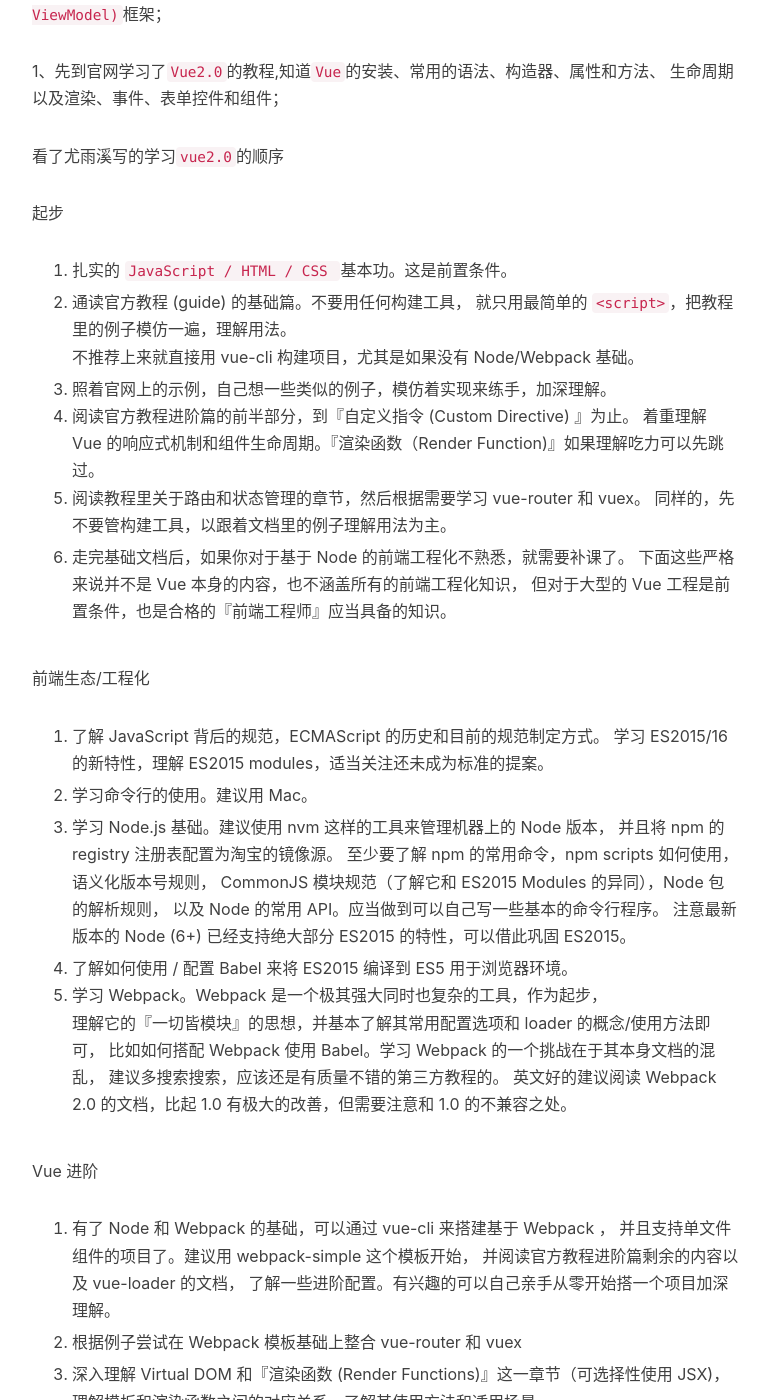
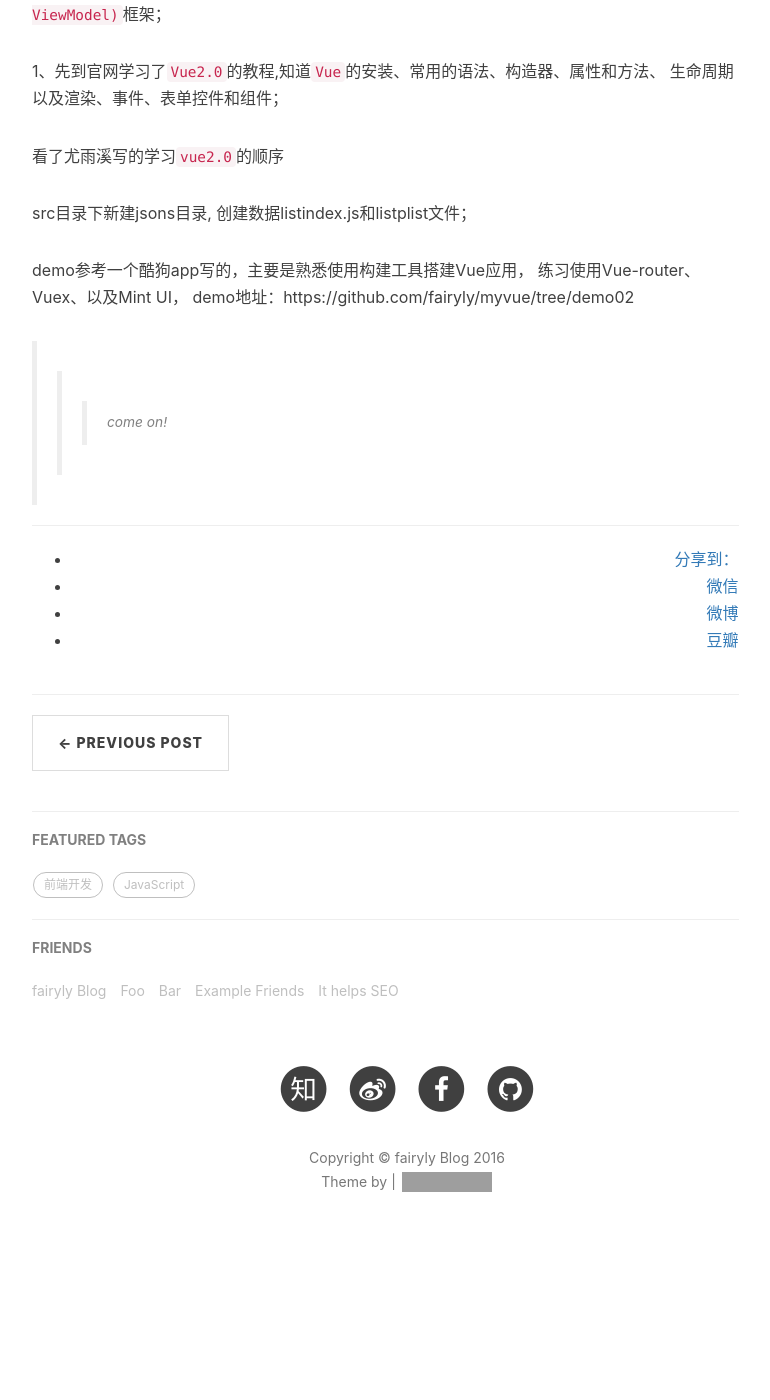
Before and after one commit to fairyly/myblog, a Jekyll site: the page built from _posts/2016-11-29-Vue-app-dev.markdown, in a window 1280 px wide and 1400 px high, scrolled down 954 px. Shown: the whole window, without its empty margins (233-1003 px from the left). Built offline with Jekyll 4.4.1, drawn with Linux system fonts in a browser that asks for light colours; nearby versions of some CDN libraries; comment, search, counter and statistics services are not loaded; after the commit the page ends 2240 px from its top, so only the background shows below that; some of the changed text lies outside the part shown; grey boxes are pictures that could not be loaded.

Commit message:
Update 2016-11-29-Vue-app-dev.markdown

```diff
--- a/_posts/2016-11-29-Vue-app-dev.markdown
+++ b/_posts/2016-11-29-Vue-app-dev.markdown
@@ -36,72 +36,6 @@
 看了尤雨溪写的学习`vue2.0`的顺序
 
 
-起步
-
-1. 扎实的 `JavaScript / HTML / CSS `基本功。这是前置条件。
-
-2. 通读官方教程 (guide) 的基础篇。不要用任何构建工具，
-就只用最简单的 `<script>`，把教程里的例子模仿一遍，理解用法。
-不推荐上来就直接用 vue-cli 构建项目，尤其是如果没有 Node/Webpack 基础。
-
-3. 照着官网上的示例，自己想一些类似的例子，模仿着实现来练手，加深理解。
-4. 阅读官方教程进阶篇的前半部分，到『自定义指令 (Custom Directive) 』为止。
-着重理解 Vue 的响应式机制和组件生命周期。『渲染函数（Render Function)』如果理解吃力可以先跳过。
-5. 阅读教程里关于路由和状态管理的章节，然后根据需要学习 vue-router 和 vuex。
-同样的，先不要管构建工具，以跟着文档里的例子理解用法为主。
-
-6. 走完基础文档后，如果你对于基于 Node 的前端工程化不熟悉，就需要补课了。
-下面这些严格来说并不是 Vue 本身的内容，也不涵盖所有的前端工程化知识，
-但对于大型的 Vue 工程是前置条件，也是合格的『前端工程师』应当具备的知识。
-
-前端生态/工程化
-
-1. 了解 JavaScript 背后的规范，ECMAScript 的历史和目前的规范制定方式。
-学习 ES2015/16 的新特性，理解 ES2015 modules，适当关注还未成为标准的提案。
-
-2. 学习命令行的使用。建议用 Mac。
-
-3. 学习 Node.js 基础。建议使用 nvm 这样的工具来管理机器上的 Node 版本，
-并且将 npm 的 registry 注册表配置为淘宝的镜像源。
-至少要了解 npm 的常用命令，npm scripts 如何使用，语义化版本号规则，
-CommonJS 模块规范（了解它和 ES2015 Modules 的异同），Node 包的解析规则，
-以及 Node 的常用 API。应当做到可以自己写一些基本的命令行程序。
-注意最新版本的 Node (6+) 已经支持绝大部分 ES2015 的特性，可以借此巩固 ES2015。
-
-4. 了解如何使用 / 配置 Babel 来将 ES2015 编译到 ES5 用于浏览器环境。
-5. 学习 Webpack。Webpack 是一个极其强大同时也复杂的工具，作为起步，
-理解它的『一切皆模块』的思想，并基本了解其常用配置选项和 loader 的概念/使用方法即可，
-比如如何搭配 Webpack 使用 Babel。学习 Webpack 的一个挑战在于其本身文档的混乱，
-建议多搜索搜索，应该还是有质量不错的第三方教程的。
-英文好的建议阅读 Webpack 2.0 的文档，比起 1.0 有极大的改善，但需要注意和 1.0 的不兼容之处。
-
-Vue 进阶
-
-1. 有了 Node 和 Webpack 的基础，可以通过 vue-cli 来搭建基于 Webpack ，
-并且支持单文件组件的项目了。建议用 webpack-simple 这个模板开始，
-并阅读官方教程进阶篇剩余的内容以及 vue-loader 的文档，
-了解一些进阶配置。有兴趣的可以自己亲手从零开始搭一个项目加深理解。
-
-2. 根据例子尝试在 Webpack 模板基础上整合 vue-router 和 vuex
-
-3. 深入理解 Virtual DOM 和『渲染函数 (Render Functions)』这一章节（可选择性使用 JSX)，
-理解模板和渲染函数之间的对应关系，了解其使用方法和适用场景。
-
-4. （可选）根据需求，了解服务端渲染的使用（需要配合 Node 服务器开发的知识）。
-其实更重要的是理解它所解决的问题并搞清楚你是否需要它。
-
-5. 阅读开源的 Vue 应用、组件、插件源码，自己尝试编写开源的 Vue 组件、插件。
-作者：尤雨溪
-来源链接：https://zhuanlan.zhihu.com/p/23134551
-
----
-
-## 做了一个小demo,是在node环境中的，所以就用构建工具安装Vue-cli、mint-ui、vue-router、Vuex;
-
-
-
-
-
 src目录下新建jsons目录,  创建数据listindex.js和listplist文件；
 
 demo参考一个酷狗app写的，主要是熟悉使用构建工具搭建Vue应用，
```
